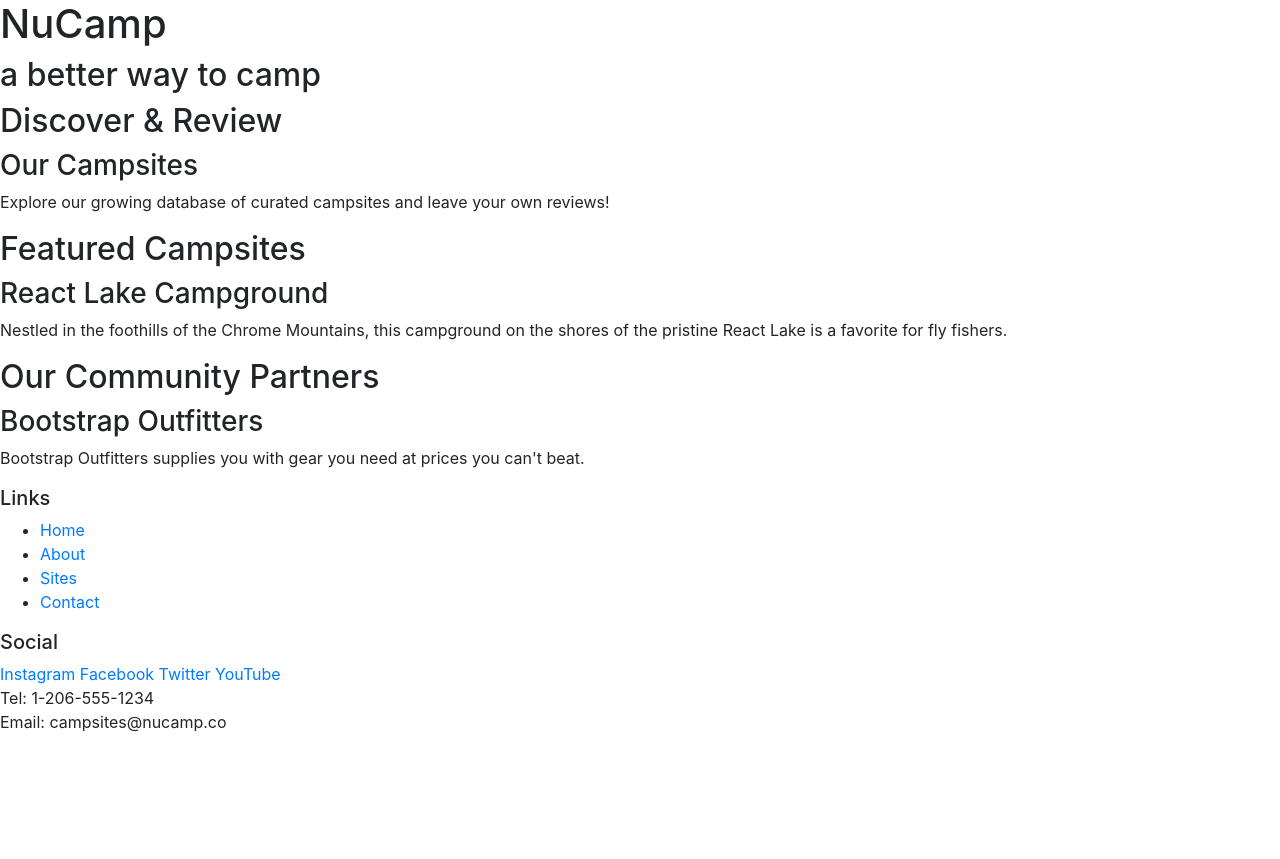
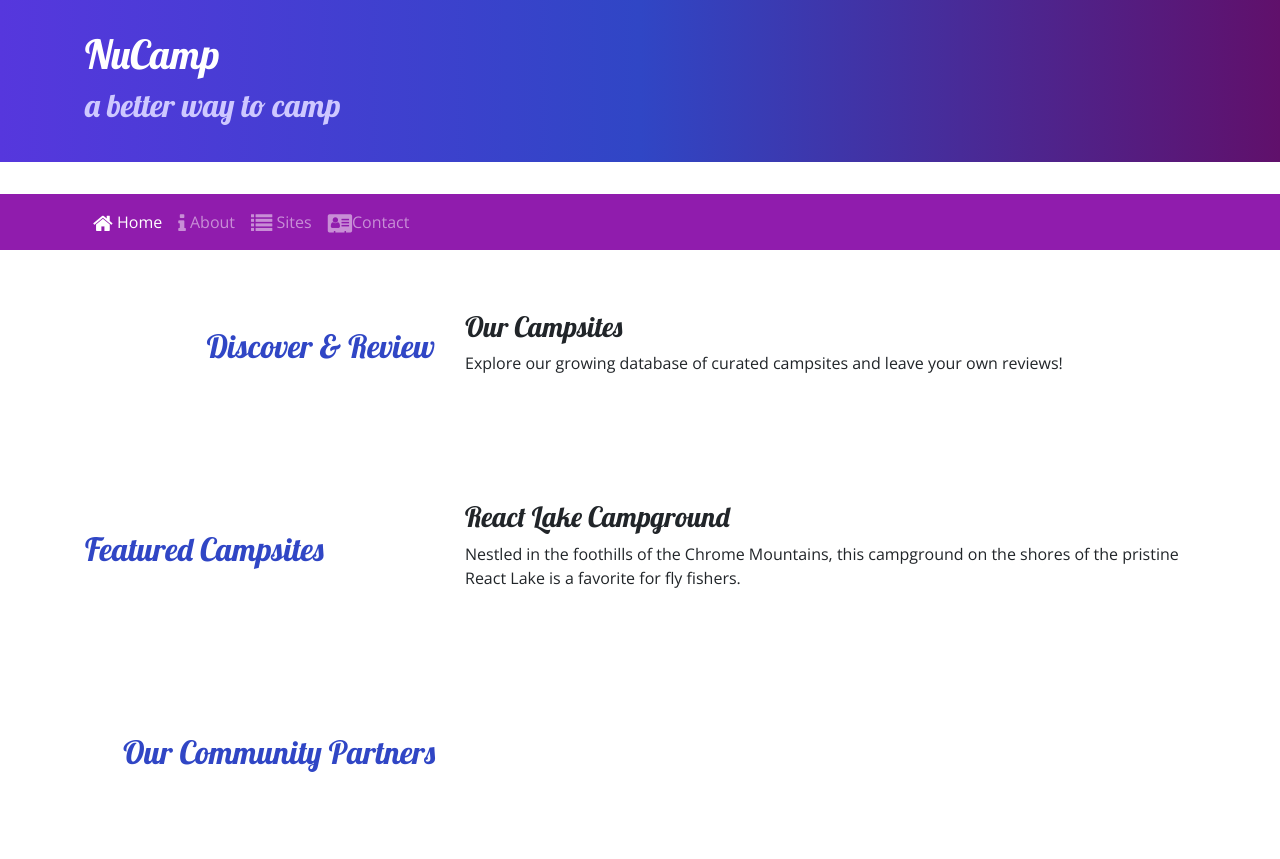
Before and after one commit to rob-stack/nucampsite, a website: page index.html in a window 1280 px wide. Shown: the top 859 px of the page. Before the commit the page ends 800 px from the top, so only its background shows below. Drawn offline with nearby package versions, Linux system fonts and the light colour scheme.

Commit message:
icon fonts

```diff
--- /dev/null
+++ b/css/styles.css
@@ -0,0 +1,28 @@
+body {
+    font-family: "Open Sans", sans serif;
+}
+h1, h2, h3 {
+    font-family: "Lobster", cursive;
+}
+h2 {
+    color: #3046C5
+}
+header h2 {
+    color: #CEC8FF
+}
+footer {
+
+}
+.jumbotron {
+    padding: 30px;
+    background-image: linear-gradient(to right, #5637DD, #3046C5, #60106B);
+    color: white;
+}
+.row-content{
+    padding: 50px 0;
+    border-bottom: 1px, ridge;
+    min-height: 200px;
+}
+.navbar {
+    background-color: #901CAD;
+}
--- a/index.html
+++ b/index.html
@@ -9,57 +9,106 @@
         <!-- Bootstrap CSS -->
         <link rel="stylesheet" href="node_modules/bootstrap/dist/css/bootstrap.min.css" />
 
+        <!-- Additional CSS must be placed after Bootstrap CSS -->
+        <link rel="stylesheet" href="node_modules/font-awesome/css/font-awesome.min.css" />
+        <link rel="stylesheet" href="https://fonts.googleapis.com/css?family=Lobster|Open+Sans" />
+        <link rel="stylesheet" href="css/styles.css" />
         <title>NuCamp: A Better Way To Camp</title>
     </head>
 
 <body>
 
-    <header>
-        <div>
+    <header class="jumbotron jumbotron-fluid">
+        <div class="container">
+          <div class="row">
+            <div class="col">
               <h1>NuCamp</h1>
               <h2>a better way to camp</h2>
             </div>
+          </div>
+        </div>
     </header>
 
-    <div>
-        <h2>Discover & Review</h2>
+<nav class="navbar navbar-expand-sm navbar-dark sticky-top">
+  <div class="container">
+    <button class="navbar-toggler ml-auto" type="button" data-toggle="collapse" data-target="nucampNavbar">
+      <span class="navbar-toggler-icon"></span>
+    </button>
+    <div class="collapse navbar-collapse id="nucampNavbar">
+      <ul class="navbar-nav">
+        <li class="nav-item active"><a class="nav-link" href="#"> <i class="fa fa-home fa-lg"> </i> Home</a></li>
+        <li class="nav-item"><a class="nav-link" href="aboutus.html"> <i class="fa fa-info fa-lg"></i> About</a></li>
+        <li class="nav-item"><a class="nav-link"  href="#"> <i class="fa fa-list fa-lg"></i> Sites</a></li>
+        <li class="nav-item"><a class="nav-link" href="#"> <i class="fa fa-address-card fa-lg"> </i>Contact</a></li>
+      </ul>
+    </div>
+  </div>
+</nav>
+
+    <div class="container">
+        <div class="row row-content align-items-center">
+            <div class="col-sm-4 order-sml-last col-m-3">
+               <h2 class="text-sm-right">Discover & Review</h2>
+            </div>
+            <div class="col">
               <h3>Our Campsites</h3>
-        <p>Explore our growing database of curated campsites and leave your own reviews!</p>
+              <p class="d-none d-sm-block">Explore our growing database of curated campsites and leave your own reviews!</p>
+            </div>
+        </div>
     </div>
 
-    <div>
+    <div class="container">
+        <div class="row row-content align-items-center">
+            <div class="col-sm-4 col-m-3">
               <h2>Featured Campsites</h2>
+            </div>
+            <div class="col">
               <h3>React Lake Campground</h3>
-        <p>Nestled in the foothills of the Chrome Mountains, this campground on the shores of the pristine React Lake is a favorite for fly fishers.</p>
+              <p class="d-none d-sm-block">Nestled in the foothills of the Chrome Mountains, this campground on the shores of the pristine React Lake is a favorite for fly fishers.</p>
+            </div>
+        </div>
     </div>
 
-    <div>
-        <h2>Our Community Partners</h2>
+    <div class="container">
+        <div class="row row-content align-items-center">
+            <div class="col-sm-4 order-sml-last col-m-3">
+                <h2 class="text-sm-right">Our Community Partners</h2>
+           </div>
+       </div>
+       <div class="row row-content">
           <h3>Bootstrap Outfitters</h3>
-        <p>Bootstrap Outfitters supplies you with gear you need at prices you can't beat.</p>
+          <p class="d-none d-sm-block">Bootstrap Outfitters supplies you with gear you need at prices you can't beat.</p>
+       </div>
     </div>
 
     <footer>
-        <div>
+        <div class="container">
+            <div class="row">
+                <div class="col-4 col-sm-2 offset-1">
                     <h5>Links</h5>
-            <ul>
-                <li><a href="#">Home</a></li>
-                <li><a href="#">About</a></li>
-                <li><a href="#">Sites</a></li>
-                <li><a href="#">Contact</a></li>
+                    <ul class="list-unstyled">
+                        <li><a href="#">Home </a></li>
+                        <li><a href="#">About </a></li>
+                        <li><a href="#">Sites </a></li>
+                        <li><a href="#">Contact </a></li>
                     </ul>
                 </div>
-        <div>
+
+                <div class="col-6 col-sm-5 text-center">
                   <h5>Social</h5>
-            <a href="http://instagram.com/">Instagram</a>
-            <a href="http://facebook.com/">Facebook</a>
-            <a href="http://twitter.com/">Twitter</a>
-            <a href="http://youtube.com/">YouTube</a>
+                  <a href="http://instagram.com/"> <i class="fa fa-instagram"></i>Instagram</a>
+                  <a href="http://facebook.com/"> <i class="fa fa-facebook"></i>Facebook</a>
+                  <a href="http://twitter.com/"><i class="fa fa-twitter"></i>Twitter</a>
+                  <a href="http://youtube.com/"><i class="fa fa-youtube"></i>YouTube</a>
                 </div>
-        <div>
-            Tel: 1-206-555-1234<br />
-            Email: campsites@nucamp.co
+
+                <div class="col-sm-4 text center">
+                  <i class="fa fa-phone fa-lg text-primary"> </i> 1-206-555-1234<br />
+                  <i class="fa fa-envelope fa-lg text-primary"> </i> campsites@nucamp.co
                 </div>
+            </div>
+        </div>
+
     </footer>
 
     <!-- jQuery must come first, then Popper.js, then the Bootstrap JavaScript plugins.-->
--- a/package.json
+++ b/package.json
@@ -15,6 +15,7 @@
   },
   "dependencies": {
     "bootstrap": "^4.0.0",
+    "font-awesome": "^4.7.0",
     "jquery": "^3.3.1",
     "popper.js": "^1.12.9"
   }
```
Also changed, not shown: aboutus.html (added, +117 -0 lines), 1 other file. Lines whose indentation alone changed are shown as unchanged.
